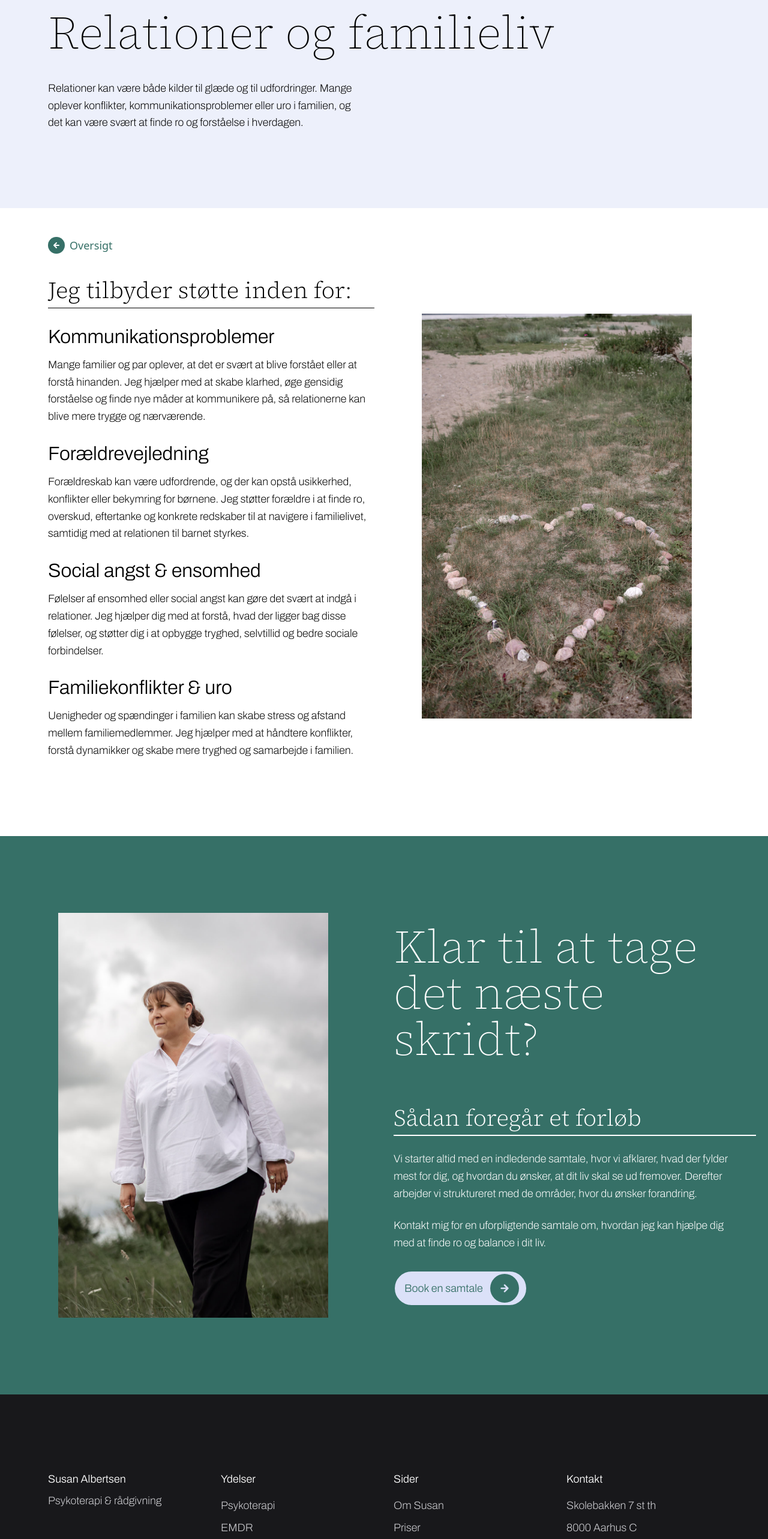
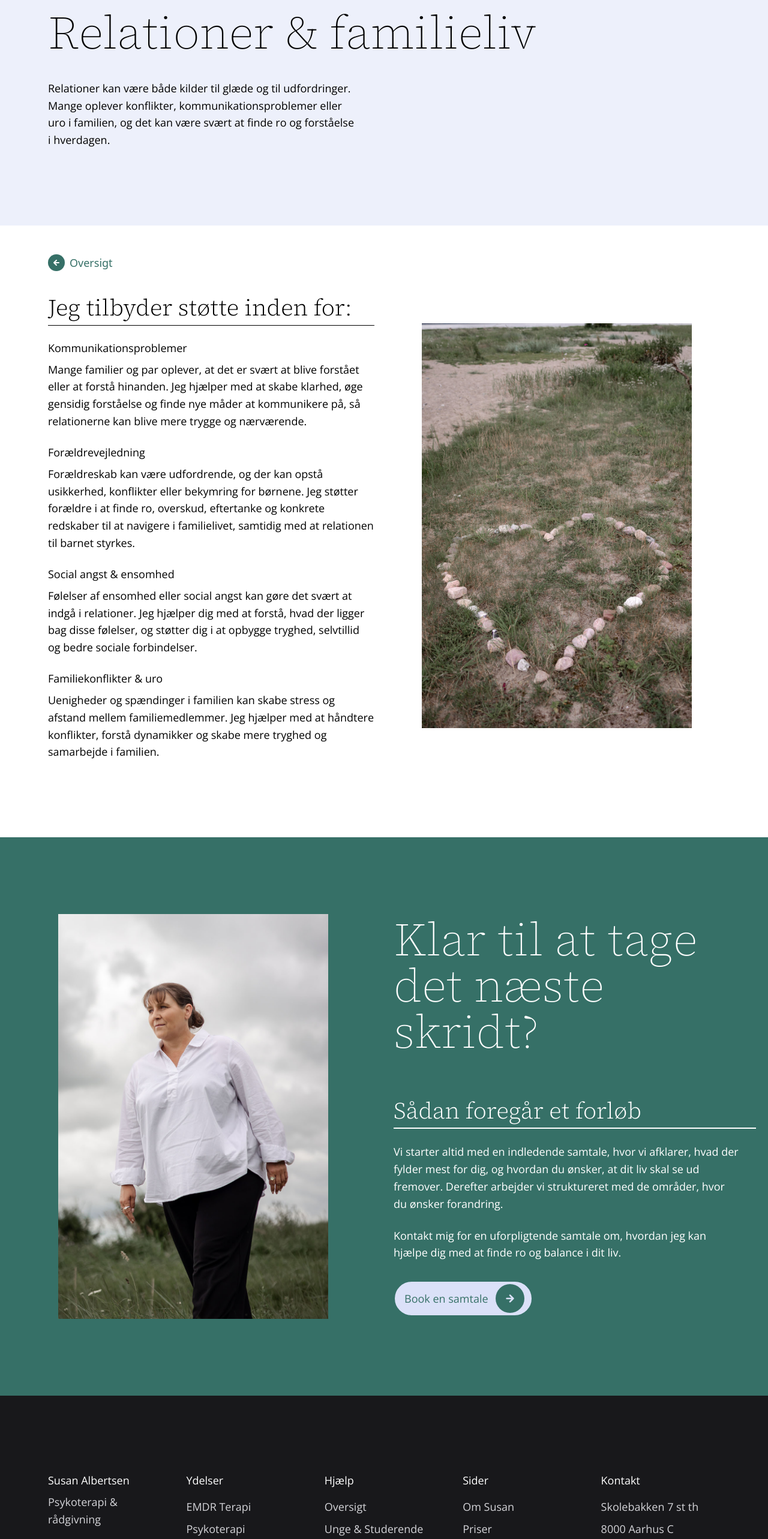
Before and after one commit to oscarlund121/susancorrecto, a Next.js app: page /help/familie-par in a window 1280 px wide. Shown: the part 220-2786 px from the top of the page at 60% size. Built offline with nearby package versions, Linux system fonts and the light colour scheme.

Commit message:
Update footer layout and service links; enhance typography with Open Sans font

```diff
--- a/src/app/components/layout/Footer.jsx
+++ b/src/app/components/layout/Footer.jsx
@@ -14,7 +14,7 @@ const Footer = () => {
     <footer className="bg-zinc-900 text-white py-16 md:py-24 lg:py-32">
       <div className="content-max">
         <div className="md:px-[20px] lg:px-[60px]">
-        <div className="grid grid-cols-1 sm:grid-cols-2 md:grid-cols-4 gap-12 md:gap-8">
+        <div className="grid grid-cols-1 sm:grid-cols-2 md:grid-cols-5 gap-12 md:gap-8">
           {/* Column 1: Branding */}
           <div className="sm:col-span-2 md:col-span-1">
             <h5 className="text-white">Susan Albertsen</h5>
@@ -25,16 +25,25 @@ const Footer = () => {
           <div>
             <h5 className="font-semibold text-white">Ydelser</h5>
             <ul className="mt-4 space-y-2 text-sm text-zinc-300">
+              <li><Link href="/ydelser/emdr" className="hover:text-white transition-colors">EMDR Terapi</Link></li>
               <li><Link href="/ydelser/essentiel-integrativ-psykoterapi" className="hover:text-white transition-colors">Psykoterapi</Link></li>
-              <li><Link href="/ydelser/emdr" className="hover:text-white transition-colors">EMDR</Link></li>
               <li><Link href="/ydelser/meditation" className="hover:text-white transition-colors">Meditation</Link></li>
-              <li><Link href="/help/angst-og-folelser" className="hover:text-white transition-colors">Angst & følelser</Link></li>
-              <li><Link href="/help/depression-og-sorg" className="hover:text-white transition-colors">Depression & sorg</Link></li>
-              <li><Link href="/help/eksamensangst" className="hover:text-white transition-colors">Eksamensangst</Link></li>
             </ul>
           </div>
 
-          {/* Column 3: Navigation */}
+          {/* Column 3: Hjælp */}
+          <div>
+            <h5 className="font-semibold text-white">Hjælp</h5>
+            <ul className="mt-4 space-y-2 text-sm text-zinc-300">
+              <li><Link href="/help" className="hover:text-white transition-colors">Oversigt</Link></li>
+              <li><Link href="/help/eksamensangst" className="hover:text-white transition-colors">Unge & Studerende</Link></li>
+              <li><Link href="/help/angst-og-folelser" className="hover:text-white transition-colors">Angst & følelser</Link></li>
+              <li><Link href="/help/depression-og-sorg" className="hover:text-white transition-colors">Depression & sorg</Link></li>
+              <li><Link href="/help/familie-par" className="hover:text-white transition-colors">Relationer & familieliv</Link></li>
+            </ul>
+          </div>
+
+          {/* Column 4: Navigation */}
           <div>
             <h5 className="font-semibold text-white">Sider</h5>
             <ul className="mt-4 space-y-2 text-sm text-zinc-300">
@@ -44,7 +53,7 @@ const Footer = () => {
             </ul>
           </div>
 
-          {/* Column 4: Kontakt */}
+          {/* Column 5: Kontakt */}
           <div>
             <h5 className="font-semibold text-white">Kontakt</h5>
             <ul className="mt-4 space-y-2 text-sm text-zinc-300">
--- a/src/app/components/ui/ServiceLinks.jsx
+++ b/src/app/components/ui/ServiceLinks.jsx
@@ -1,7 +1,7 @@
 import Link from "next/link";
 
 const services = [
-  { title: "Unge & Studerende", href: "/help/eksamensangst" },
+  { title: "Eksamens- & præstationsangst", href: "/help/eksamensangst" },
   { title: "Angst & følelser", href: "/help/angst-og-folelser" },
   { title: "Depression & sorg", href: "/help/depression-og-sorg" },
   { title: "Relationer & familieliv", href: "/help/familie-par" },
--- a/src/app/globals.css
+++ b/src/app/globals.css
@@ -186,40 +186,44 @@ h3 {
 }
 
 h4 {
-  font-family: var(--font-archivo), sans-serif;
-  font-size: clamp(18px, 2.5vw, 32px);
-  font-weight: 300;
+  font-family: var(--font-open-sans), sans-serif;
+  font-size: clamp(18px, 2.5vw, 24px);
+  font-weight: 500;
 }
 
 h5 {
-  font-family: var(--font-archivo), sans-serif;
+  font-family: var(--font-open-sans), sans-serif;
   font-size: clamp(16px, 2vw, 18px);
-  font-weight: 300;
+  font-weight: 400;
+}
+
+nav {
+  font-family: var(--font-open-sans), sans-serif;
 }
 
 p {
-  font-family: var(--font-archivo), sans-serif;
-  font-weight: 200;
+  font-family: var(--font-open-sans), sans-serif;
+  font-weight: 300;
   font-size: clamp(16px, 2vw, 18px);
   line-height: 1.6;
 }
 li {
-  font-family: var(--font-archivo), sans-serif;
-  font-weight: 200;
+  font-family: var(--font-open-sans), sans-serif;
+  font-weight: 300;
   font-size: clamp(16px, 2vw, 18px);
   line-height: 1.6;
 }
 
 blockquote {
-  font-family: var(--font-archivo), sans-serif;
-  font-weight: 200;
+  font-family: var(--font-open-sans), sans-serif;
+  font-weight: 300;
   font-style: italic;
   font-size: clamp(20px, 3vw, 28px);
   line-height: 1.4;
 }
 
 button {
-  font-family: var(--font-archivo), sans-serif;
+  font-family: var(--font-open-sans), sans-serif;
   cursor: pointer;
   font-size: clamp(14px, 2vw, 18px);
 }
--- a/src/app/help/angst-og-folelser/page.js
+++ b/src/app/help/angst-og-folelser/page.js
@@ -42,7 +42,7 @@ export default function AngstOgFolelser() {
       <div className="bg-[#DBE1F8]/50 md:py-16 py-8 ">
         <div className="mb-8">
           <HeaderSection
-            title="Angst og følelser"
+            title="Angst & følelser"
             text="Angst (eks. panikangst, socialangst og fobier som klaustrofobi eller højdeskræk) kan være ubehagelig og overvældende – men du behøver ikke leve med den alene. Hos mig kan du få professionel hjælp til at forstå og håndtere din angst på en tryg og nænsom måde."
             buttonHref="/kontakt"
             variant={false}
--- a/src/app/help/depression-og-sorg/page.js
+++ b/src/app/help/depression-og-sorg/page.js
@@ -42,7 +42,7 @@ export default function DepressionOgSorg() {
       <div className="bg-[#DBE1F8]/50 md:py-16 py-8 ">
         <div className="mb-8">
           <HeaderSection
-            title="Depression og sorg"
+            title="Depression & sorg"
             text="Depression og sorg kan føles overvældende og ensomt – men du behøver ikke bære det alene. Hos mig kan du få professionel hjælp til at forstå og bearbejde dine følelser i et trygt og nænsomt rum."
             buttonHref="/kontakt"
             variant={false}
--- a/src/app/help/eksamensangst/page.js
+++ b/src/app/help/eksamensangst/page.js
@@ -41,7 +41,7 @@ export default function Eksamensangst() {
       <div className="bg-[#DBE1F8]/50 md:py-16 py-8 ">
         <div className="mb-8">
           <HeaderSection
-            title="Eksamens- og præstationsangst"
+            title="Eksamens- & præstationsangst"
             text="Når kroppen pludselig tager over med hjertebanken, svedige hænder, kvalme, svimmelhed eller en fornemmelse af at 'lukke ned', kan det være svært at forstå, hvad der sker."
             buttonHref="/kontakt"
             variant={false}
--- a/src/app/help/familie-par/page.js
+++ b/src/app/help/familie-par/page.js
@@ -40,7 +40,7 @@ export default function FamiliePar() {
       <div className="bg-[#DBE1F8]/50 md:py-16 py-8 ">
         <div className="mb-16">
           <HeaderSection
-            title="Relationer og familieliv"
+            title="Relationer & familieliv"
             text="Relationer kan være både kilder til glæde og til udfordringer. Mange oplever konflikter, kommunikationsproblemer eller uro i familien, og det kan være svært at finde ro og forståelse i hverdagen."
             buttonHref="/kontakt"
             variant={false}
@@ -64,20 +64,20 @@ export default function FamiliePar() {
                   </div>
                   <div className="w-full max-w-xl mt-6 space-y-6">
                     <div>
-                      <h4 className="font-semibold mb-2">Kommunikationsproblemer</h4>
+                      <h5 className="font-semibold mb-2">Kommunikationsproblemer</h5>
                       <p>Mange familier og par oplever, at det er svært at blive forstået eller at forstå hinanden. Jeg hjælper med at skabe klarhed, øge gensidig forståelse og finde nye måder at kommunikere på, så relationerne kan blive mere trygge og nærværende.</p>
                     </div>
                     <div>
-                      <h4 className="font-semibold mb-2">Forældrevejledning</h4>
+                      <h5 className="font-semibold mb-2">Forældrevejledning</h5>
                       <p>Forældreskab kan være udfordrende, og der kan opstå usikkerhed, konflikter eller bekymring for børnene. Jeg støtter forældre i at finde ro, overskud, eftertanke og konkrete redskaber til at navigere i familielivet, samtidig med at relationen til barnet styrkes.</p>
                     </div>
                     <div>
-                      <h4 className="font-semibold mb-2">Social angst & ensomhed</h4>
+                      <h5 className="font-semibold mb-2">Social angst & ensomhed</h5>
                       <p>Følelser af ensomhed eller social angst kan gøre det svært at indgå i relationer. Jeg hjælper dig med at forstå, hvad der ligger bag disse følelser, og støtter dig i at opbygge tryghed, selvtillid og bedre sociale forbindelser.</p>
                     </div>
 
                     <div>
-                      <h4 className="font-semibold mb-2">Familiekonflikter & uro</h4>
+                      <h5 className="font-semibold mb-2">Familiekonflikter & uro</h5>
                       <p>Uenigheder og spændinger i familien kan skabe stress og afstand mellem familiemedlemmer. Jeg hjælper med at håndtere konflikter, forstå dynamikker og skabe mere tryghed og samarbejde i familien.</p>
                     </div>
                   </div>
--- a/tailwind.config.js
+++ b/tailwind.config.js
@@ -7,7 +7,7 @@ const config = {
   theme: {
     extend: {
       fontFamily: {
-        'archivo': ['var(--font-archivo)', 'sans-serif'],
+        'open-sans': ['var(--font-open-sans)', 'sans-serif'],
       },
       colors: {
         'susan-green': '#367067',
```
Also changed, not shown: src/app/layout.js (+5 -5 lines).
